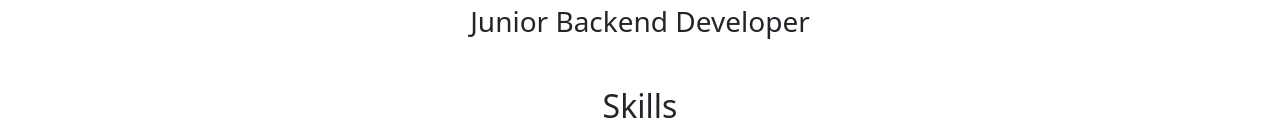
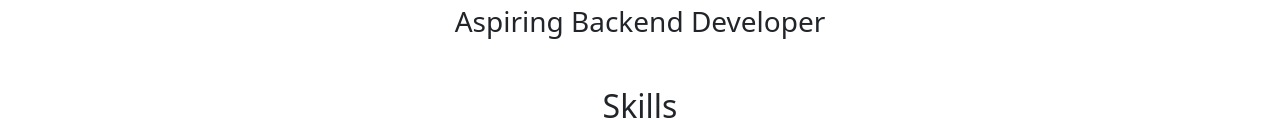
Before and after one commit to GuillemCortesOvide/gcoportfolio, a plain HTML site: page index.html in a window 1280 px wide. Shown: the part 355-475 px from the top of the page. Drawn offline with nearby package versions, Linux system fonts and the light colour scheme.

Commit message:
changed title

```diff
--- a/index.html
+++ b/index.html
@@ -37,7 +37,7 @@
     <header class="text-center my-5">
         <img src="images/linkedin.jpg" alt="Guillem Cortes Ovide Picture" class="cropped-image" style="width: 200px; height: 200px; ">
         <h1>Guillem Cortés Ovide</h1>
-        <h3>Junior Backend Developer</h3>
+        <h3>Aspiring Backend Developer</h3>
     </header>
 
     <section id="skills" class="text-center">
```
